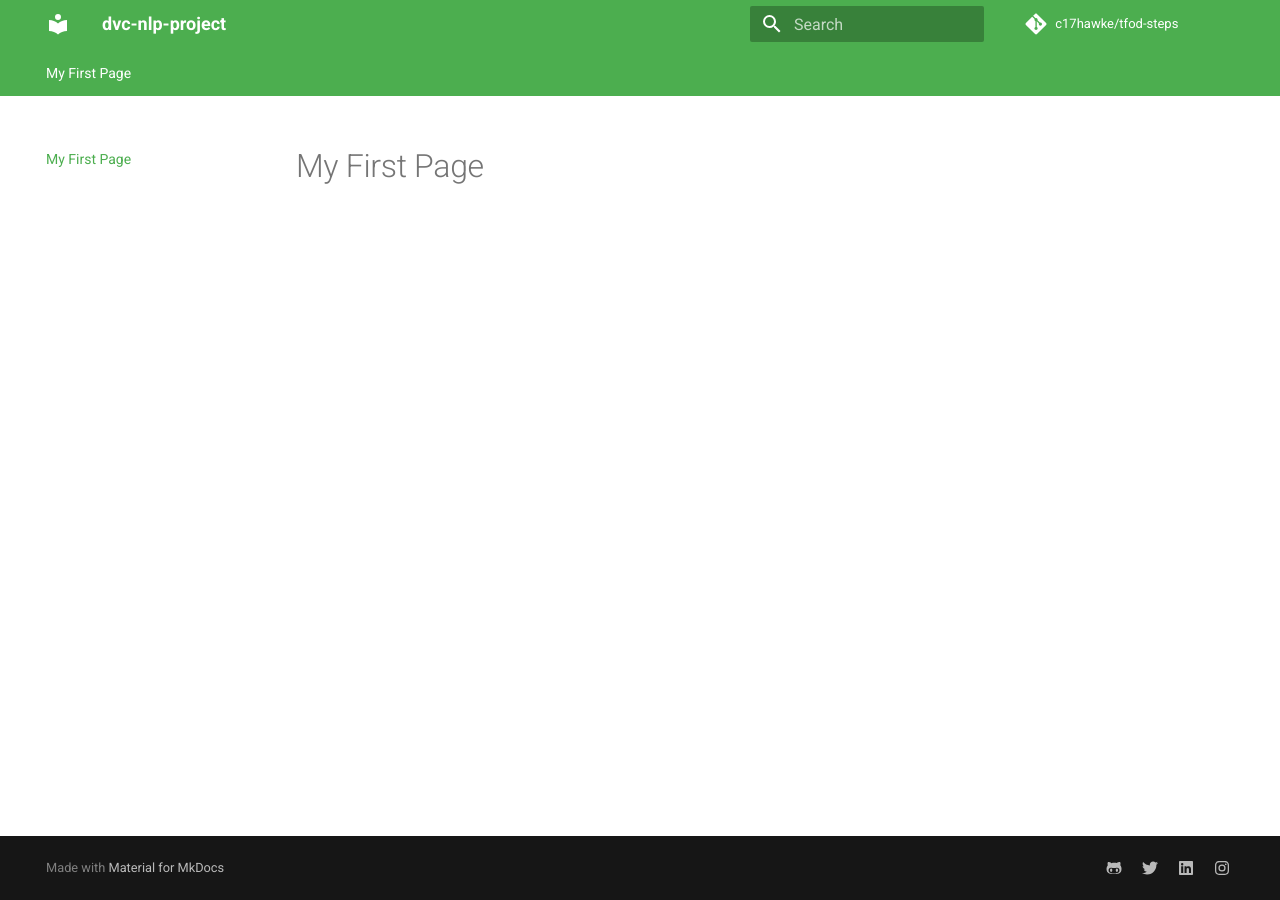
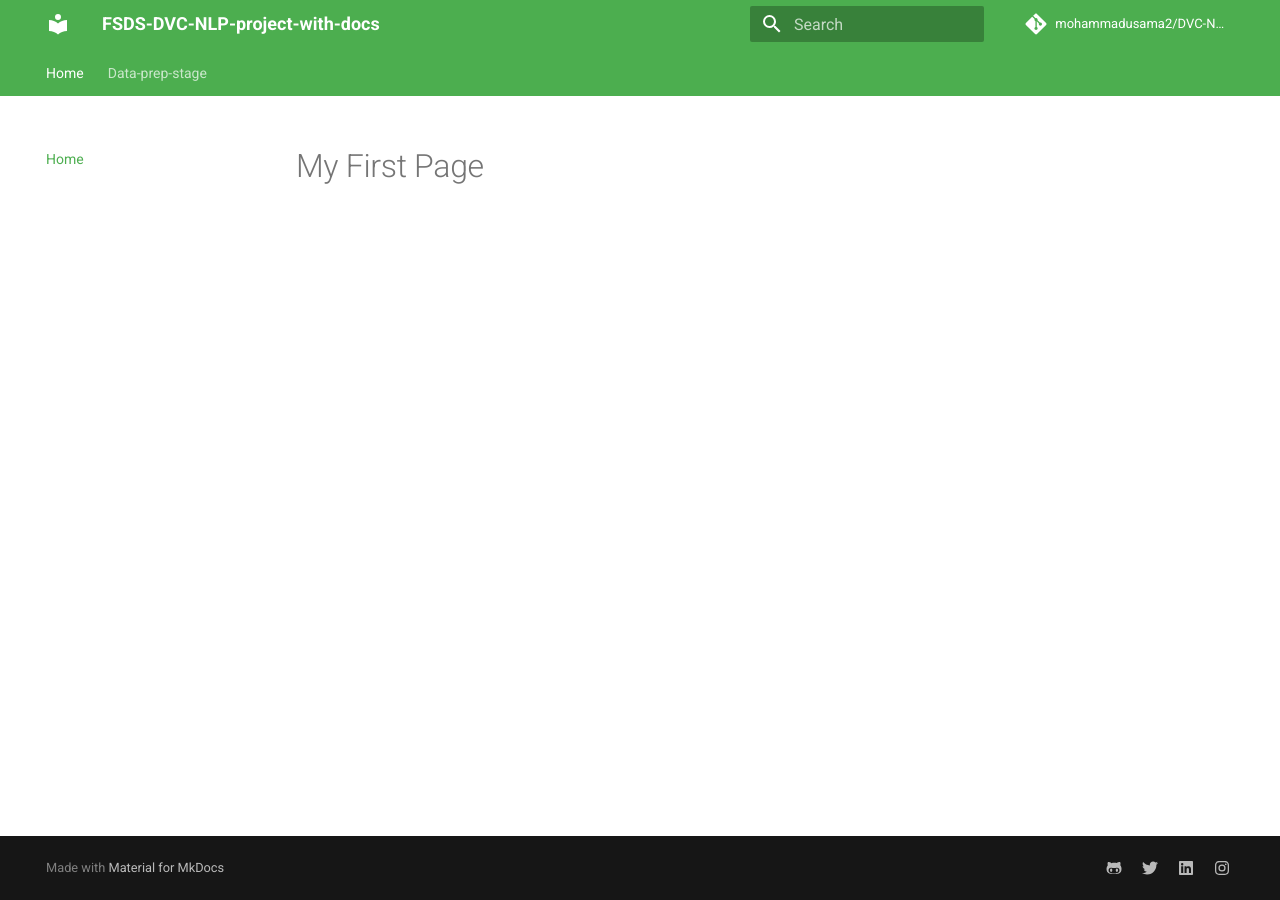
Before and after one commit to mohammadusama2/DVC-NLP-project-docs-template, an MkDocs documentation site: the page built from docs/index.md, in a window 1280 px wide. Built offline with MkDocs 1.6.1 and Material for MkDocs 9.7.7, drawn with Linux system fonts in a browser that asks for light colours; comment, search, counter and statistics services are not loaded.

Commit message:
mkdocs updated

```diff
--- a/mkdocs.yml
+++ b/mkdocs.yml
@@ -1,11 +1,18 @@
 # Project information
-site_name: dvc-nlp-project
+site_name: FSDS-DVC-NLP-project-with-docs
+
+#define TOC or order of website
+nav:
+  - Home: index.md
+  - Data-prep-stage: data_prep.md
+
 site_author: Mohammad Usama
 site_description: >-
-  steps to setup mkdocs
+  Steps to a NLP project
+
 # Repository
-repo_name: c17hawke/tfod-steps
-repo_url: https://github.com/c17hawke/tfod-setup
+repo_name: mohammadusama2/DVC-NLP-project-docs-template
+repo_url: https://github.com/mohammadusama2/DVC-NLP-project-docs-template
 
 # Configuration
 theme:
@@ -20,13 +27,13 @@ theme:
 extra:
   social:
     - icon: fontawesome/brands/github-alt
-      link: https://github.com/c17hawke
+      link: https://github.com/mohammadusama2
     - icon: fontawesome/brands/twitter
-      link: https://twitter.com/c17hawke
+      link: https://twitter.com/tufz_usama
     - icon: fontawesome/brands/linkedin
-      link: https://linkedin.com/in/c17hawke
+      link: https://linkedin.com/in/mohdusama
     - icon: fontawesome/brands/instagram
-      link: https://www.instagram.com/c17hawke/
+      link: https://www.instagram.com/tufz_usama/
 
 extra_javascript:
   - https://cdnjs.cloudflare.com/ajax/libs/mathjax/2.7.0/MathJax.js?config=TeX-MML-AM_CHTML
```
